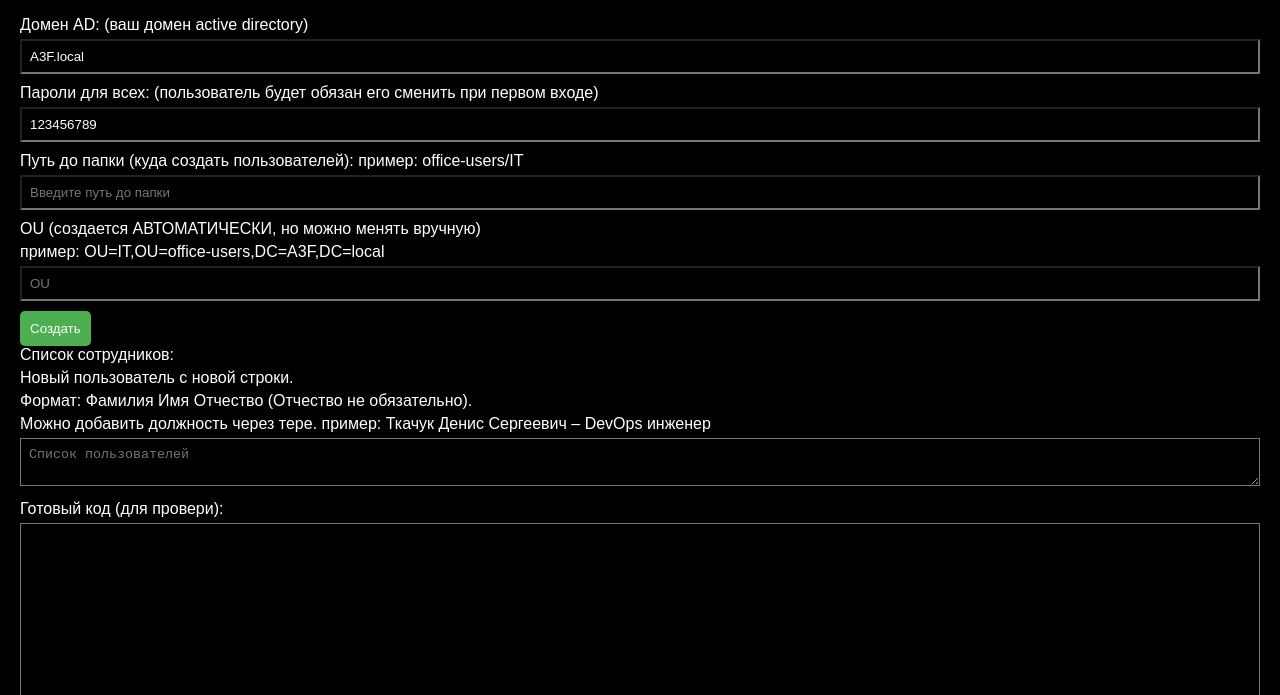
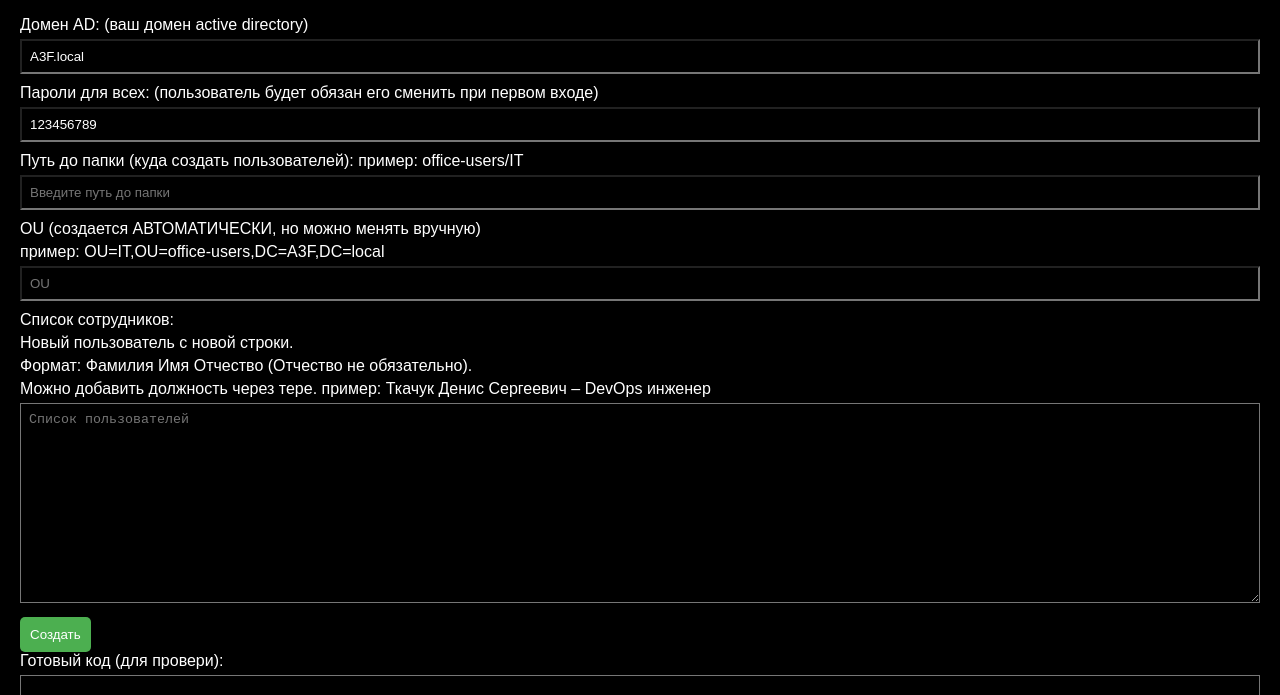
Before and after one commit to KONOVALOVda/ADD-Users-ActiveDirectory, a plain HTML site: page index.html in a window 1280 px wide. Shown: the part 105-800 px from the top of the page. Drawn offline with Linux system fonts and the light colour scheme.

Commit message:
Новый дизайн и авто OU

```diff
--- a/index.html
+++ b/index.html
@@ -57,15 +57,12 @@ button:hover {
     <label for="ou">OU (создается АВТОМАТИЧЕСКИ, но можно менять вручную)</label>
     <label for="ou">пример: OU=IT,OU=office-users,DC=A3F,DC=local</label>
     <input type="text" id="ou" placeholder="OU">
-
-    <button onclick="generateUsers()">Создать</button>
-
     <label for="user-list">Список сотрудников:</label>
     <label for="user-list">Новый пользователь с новой строки.</label>
     <label for="user-list">Формат: Фамилия Имя Отчество (Отчество не обязательно).</label>
     <label for="user-list">Можно добавить должность через тере. пример: Ткачук Денис Сергеевич – DevOps инженер</label>
-    <textarea id="user-list" placeholder="Список пользователей"></textarea>
-
+    <textarea id="user-list" placeholder="Список пользователей" style="height: 200px;"></textarea>
+    <button onclick="generateUsers()">Создать</button>
     <label for="result-code">Готовый код (для провери):</label>
     <textarea id="result-code" readonly></textarea>
 
```
